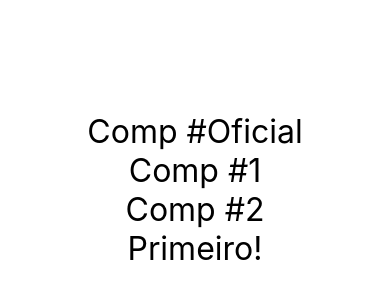
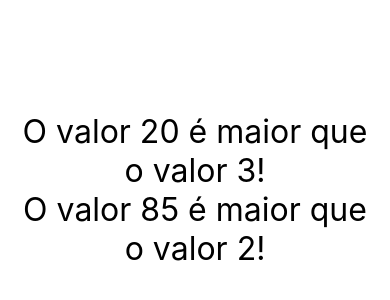
Before and after one commit to fty57/fundamentals-react-native, a React Native app in the folder fty57App/: screen / in a window 390 px wide. Shown: the part 232-532 px from the top of the page. Built offline with nearby package versions, Linux system fonts and the light colour scheme.

Commit message:
23. Componente com Propriedades

```diff
--- a/fty57App/App.js
+++ b/fty57App/App.js
@@ -1,16 +1,20 @@
 import React from 'react';
 import { View, StyleSheet } from 'react-native';
 
-import CompPadrao, { Comp1, Comp2} from "./src/components/Multi.js"
-import Primeiro from "./src/components/Primeiro"
+import MinMax from "./src/components/MinMax"
+//import CompPadrao, { Comp1, Comp2} from "./src/components/Multi.js"
+//import Primeiro from "./src/components/Primeiro"
+
 
 export default function App() {
   return (
     <View style={style.App}>
-      <CompPadrao/>
+      <MinMax min={3} max ={20}/>
+      <MinMax min={2} max ={85}/>
+{/*   <CompPadrao/>
       <Comp1/>
       <Comp2/>
-      <Primeiro/>
+      <Primeiro/> */}
     </View>
   )
 }
@@ -21,6 +25,7 @@ const style = StyleSheet.create({
     flexGrow: 1,
     justifyContent: "center",
     alignItems : "center",
+    padding: 20
   },
 })
 
--- /dev/null
+++ b/fty57App/src/components/MinMax.js
@@ -0,0 +1,11 @@
+import React from "react"
+import { Text } from "react-native"
+import Estilo from "./estilo"
+
+export default (props)=>{
+     return(
+          <Text style={Estilo.txtG}>
+               O valor {props.max} é maior que o valor {props.min}!
+          </Text>
+     )
+}
--- a/fty57App/src/components/Multi.js
+++ b/fty57App/src/components/Multi.js
@@ -3,15 +3,15 @@ import { Text } from "react-native"
 import Estilo from "./estilo"
 
 export default function Comp(){
-    return <Text style={Estilo.fontG}>Comp #Oficial</Text>
+    return <Text style={Estilo.txtG}>Comp #Oficial</Text>
 }
 
 function Comp1(){
-    return <Text style={Estilo.fontG}>Comp #1</Text>
+    return <Text style={Estilo.txtG}>Comp #1</Text>
 }
 
 function Comp2(){
-    return <Text style={Estilo.fontG}>Comp #2</Text>
+    return <Text style={Estilo.txtG}>Comp #2</Text>
 }
 
 export { Comp1, Comp2 }
--- a/fty57App/src/components/Primeiro.js
+++ b/fty57App/src/components/Primeiro.js
@@ -5,7 +5,7 @@ import Estilo from "./estilo"
 export default () => {
      console.warn("Opa!")
      return(
-          <Text style={Estilo.fontG}>Primeiro!</Text>
+          <Text style={Estilo.txtG}>Primeiro!</Text>
      )
 }
 
--- a/fty57App/src/components/estilo.js
+++ b/fty57App/src/components/estilo.js
@@ -1,7 +1,8 @@
 import { StyleSheet } from "react-native"
 
 export default StyleSheet.create({
-     fontG: {
+     txtG: {
           fontSize: 32,
+          textAlign: 'center',
      }
 })
```
